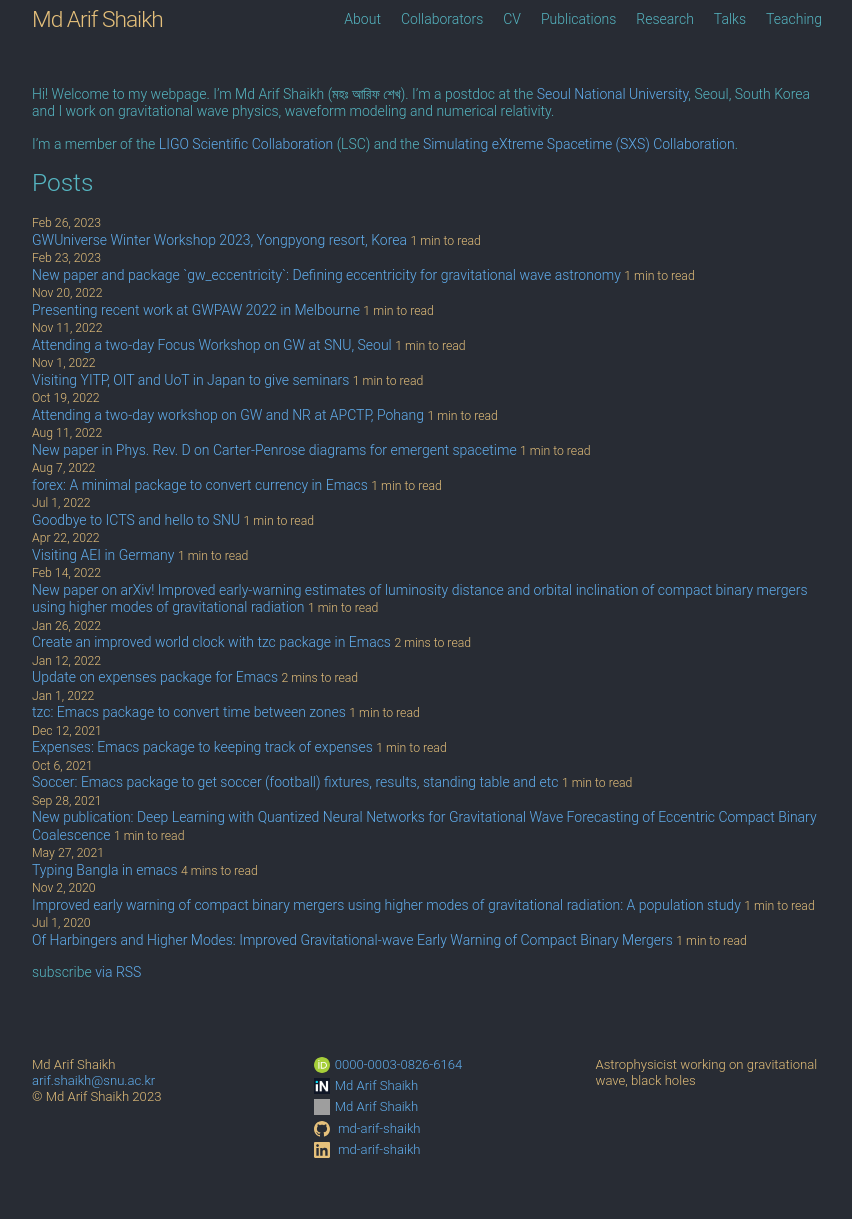
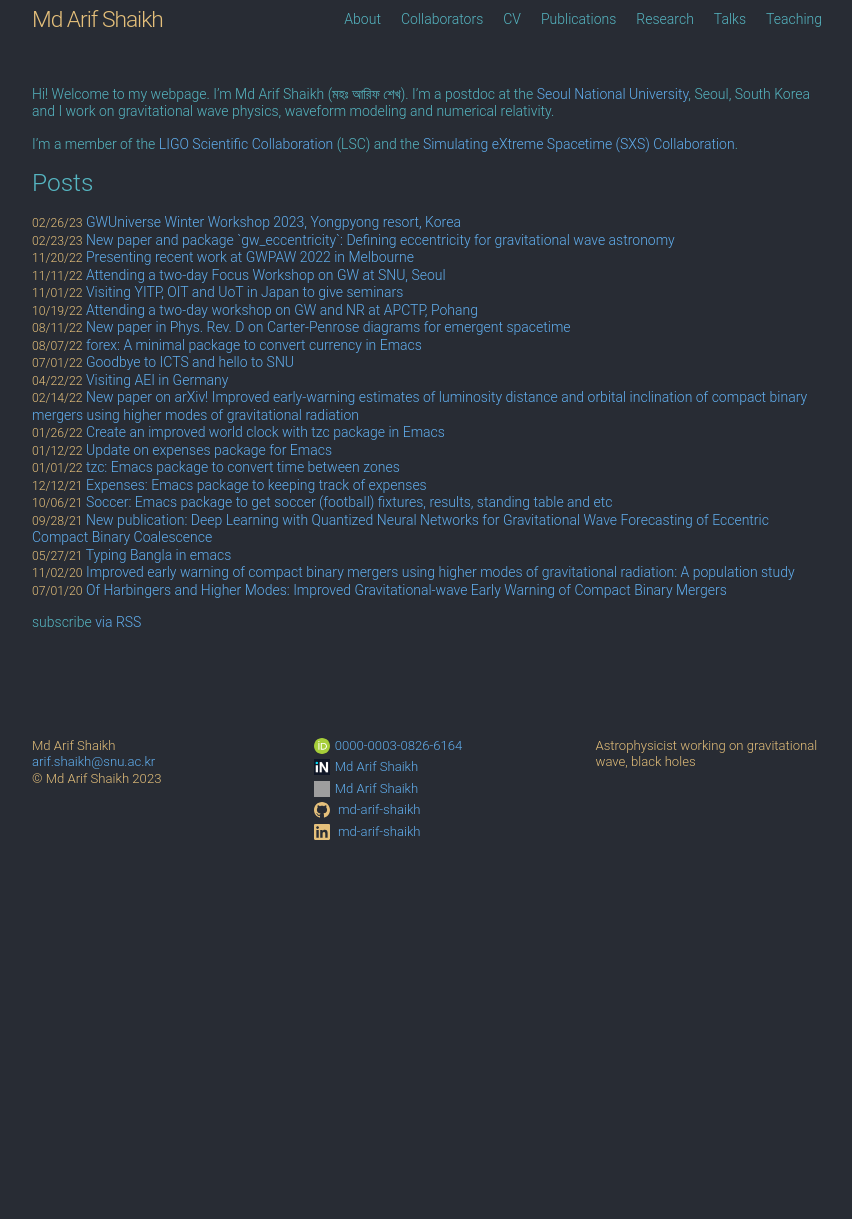
Before and after one commit to md-arif-shaikh/md-arif-shaikh.github.io, a Jekyll site: the page built from index.md, in a window 1280 px wide. Shown: the whole page, without its empty margins (213-1065 px from the left). Built offline with Jekyll 4.4.1, drawn with Linux system fonts in a browser that asks for light colours; after the commit the page ends 900 px from its top, so only the background shows below that; grey boxes are pictures that could not be loaded.

Commit message:
change post list style

```diff
--- a/_layouts/home.html
+++ b/_layouts/home.html
@@ -13,6 +13,7 @@ layout: default
     <h2 class="post-list-heading">{{ page.list_title | default: "Posts" }}</h2>
     <ul class="post-list">
       {%- for post in site.posts -%}
+      <!--
       {% assign count = post.content | number_of_words %}
       {% if count < 360 %}
         {% assign read_time = "1 min" %}
@@ -20,13 +21,14 @@ layout: default
         {% assign read_time =  count | divided_by: 180 | append: " mins" %}
       {% endif %}
       {% assign read_time = read_time | append: " to read" %}
+      -->
       <li>
-        {%- assign date_format = site.minima.date_format | default: "%b %-d, %Y" -%}
-        <span class="post-meta">{{ post.date | date: date_format }}</span><br>
+        {%- assign date_format = site.minima.date_format | default: "%D" -%}
+        <span class="post-meta">{{ post.date | date: date_format }}</span>
           <a href="{{ post.url | relative_url }}">
             {{ post.title }}
           </a>
-	  <span class="post-meta">{{ read_time }}</span>
+	  <!-- <span class="post-meta">{{ read_time }}</span> -->
       </li>
       {%- endfor -%}
     </ul>
```
